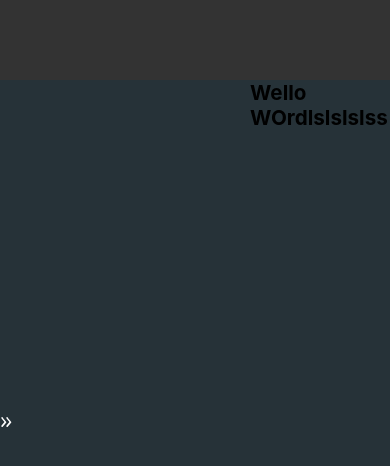
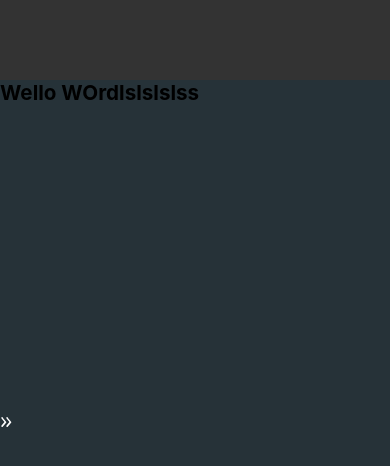
Before and after one commit to PedroMarquesN/compositionpattern, a React (Create React App) app: page / in a window 390 px wide. Shown: the top 466 px of the page. Built offline with nearby package versions, Linux system fonts and the light colour scheme.

Commit message:
Refactor Sidebar component to improve responsiveness and add toggle functionality

```diff
--- a/src/App.tsx
+++ b/src/App.tsx
@@ -1,9 +1,7 @@
-
-import React from "react";
+import React, { useState } from "react";
 import styled from "styled-components";
 import Sidebar from "./layout/Sidebar";
 import Navbar from "./layout/Topside";
-import Home from "./layout/Home";
 import ContentContainer from "./layout/Home";
 
 
@@ -11,13 +9,18 @@ import ContentContainer from "./layout/Home";
 
 
 function App() {
+  const [sidebarOpen, setSidebarOpen] = useState(false);
+
+  const handleSidebarClick = () => {
+    setSidebarOpen(!sidebarOpen);
+  };
 
 
   return (
     <>
       <Navbar  />
-      <Sidebar />
-      <ContentContainer />
+      <Sidebar open={sidebarOpen} onToggle={handleSidebarClick} />
+      <ContentContainer open={sidebarOpen} />
     </>
 
   );
--- a/src/layout/Home/index.tsx
+++ b/src/layout/Home/index.tsx
@@ -2,16 +2,20 @@ import styled from 'styled-components';
 import { FC } from 'react';
 
 interface ContainerProps {
+  open: boolean;
 }
 
 const Container = styled.div<ContainerProps>`
   transition: margin-left 0.3s ease;
-  margin-left: 250px;
+  margin-left: ${({ open }) => (open ? '250px' : '50px')};
+
+  @media (max-width: 768px) {
+    margin-left: 0;
+  }
 `;
-
-const ContentContainer: FC<ContainerProps> = () => {
+const ContentContainer: FC<ContainerProps> = ({open}) => {
   return (
-    <Container>
+    <Container open={open}>
       <h1>Wello WOrdlslslslss</h1>
     </Container>
   );
--- a/src/layout/Sidebar/index.tsx
+++ b/src/layout/Sidebar/index.tsx
@@ -1,4 +1,4 @@
-import React, { useState } from 'react';
+import React, { MouseEventHandler, useState } from 'react';
 import styled from 'styled-components';
 import { FiHome, FiSettings } from 'react-icons/fi';
 import { ArrowLeftIcon, ArrowRightIcon } from '../../assets/arrows';
@@ -97,13 +97,15 @@ const MenuItem = styled.div<{ open: boolean }>`
     }
   }
 `;
+interface SidebarProps {
+  open: boolean,
+  onToggle: () => void
+}
 
-const Sidebar: React.FC = () => {
-  const [open, setOpen] = useState(false);
-
+const Sidebar: React.FC<SidebarProps> = ({ open, onToggle }) => {
   return (
     <>
-      <SidebarContainer open={open}>
+      <SidebarContainer open={open} onClick={onToggle}>
         {itemsMenu.map((item, index) => (
           <MenuItem key={index} open={open}>
             <item.icon size={24} />
@@ -111,7 +113,7 @@ const Sidebar: React.FC = () => {
           </MenuItem>
         ))}
       </SidebarContainer>
-      <IconContainer open={open} onClick={() => setOpen(!open)}>
+      <IconContainer open={open} onClick={onToggle}>
         {open ? <ArrowRightIcon /> : <ArrowLeftIcon />}
       </IconContainer>
     </>
```
